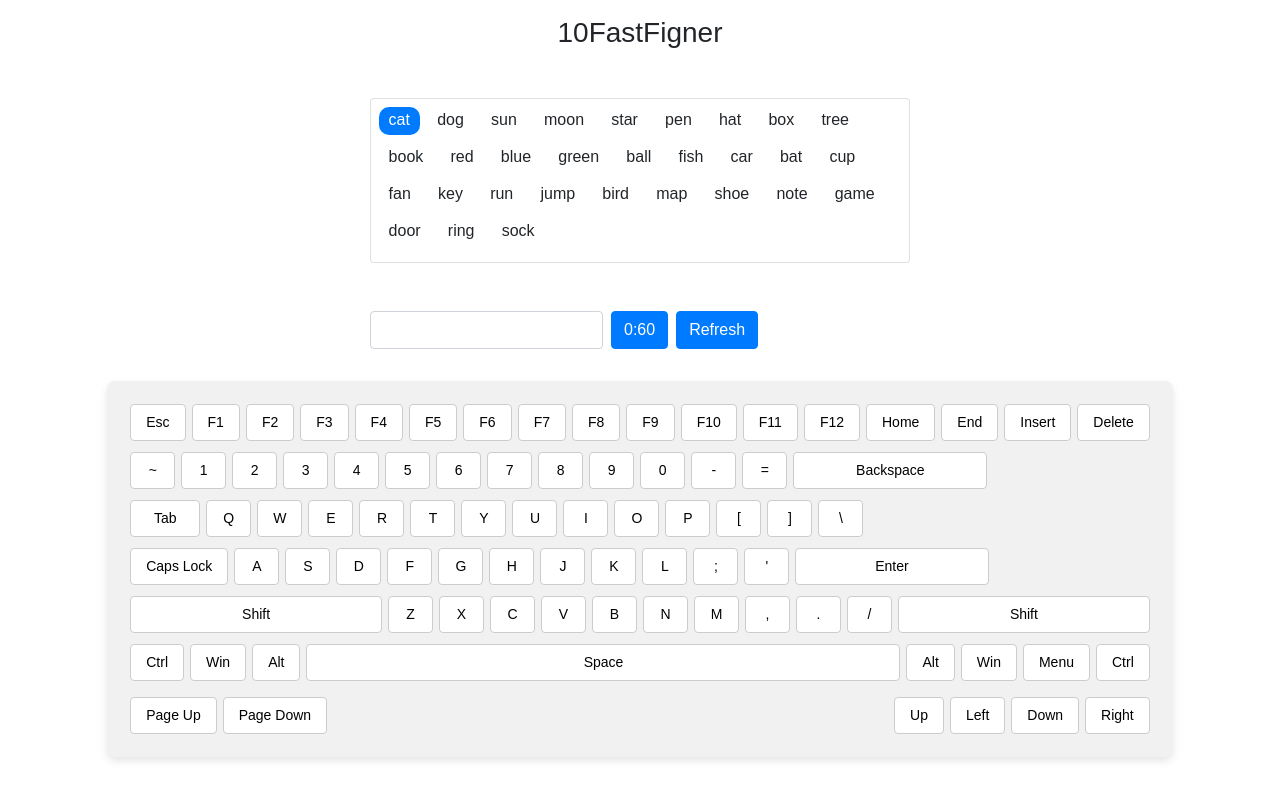
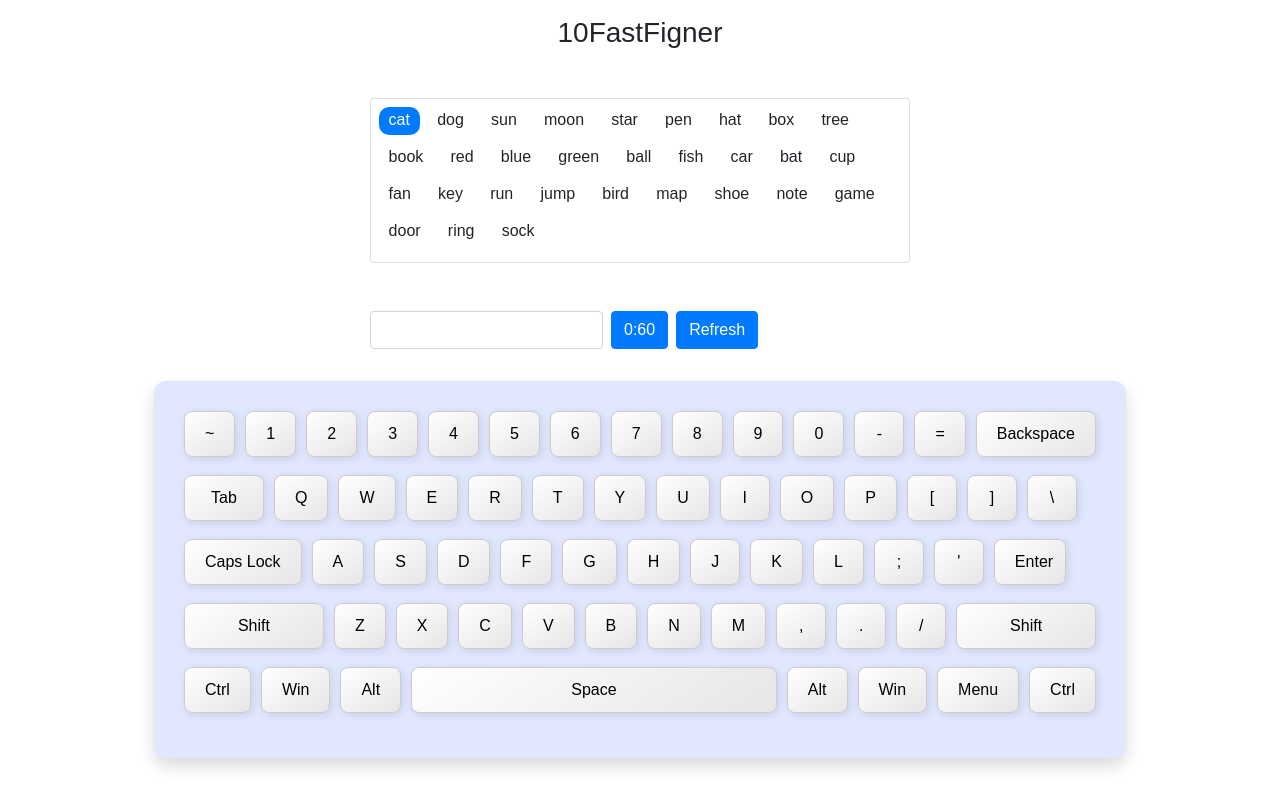
Before and after one commit to ajaymarathe/10-fast-fingers, a React (Create React App) app: page / in a window 1280 px wide. Built offline with nearby package versions, Linux system fonts and the light colour scheme; the HTML template or start-up script is replaced by a standard one.

Commit message:
added some ui and function changes to keyboard component.

```diff
--- a/src/App.js
+++ b/src/App.js
@@ -5,8 +5,6 @@ import WordBox from "./Components/WordBox";
 
 function App() {
   const [currentKey, setCurrentKeys] = useState("")
-
-  console.log('currentKey', currentKey)
 
   const listOfWords = [
     "cat",
--- a/src/Components/Keyboard.js
+++ b/src/Components/Keyboard.js
@@ -1,25 +1,6 @@
 import React from "react";
 
 const mainKeys = [
-  [
-    "Esc",
-    "F1",
-    "F2",
-    "F3",
-    "F4",
-    "F5",
-    "F6",
-    "F7",
-    "F8",
-    "F9",
-    "F10",
-    "F11",
-    "F12",
-    "Home",
-    "End",
-    "Insert",
-    "Delete",
-  ],
   [
     "~",
     "1",
@@ -42,12 +23,11 @@ const mainKeys = [
   ["Ctrl", "Win", "Alt", "Space", "Alt", "Win", "Menu", "Ctrl"],
 ];
 
-const navKeys = [["Page Up"], ["Page Down"]];
+const navKeys = [];
 
-const arrowKeys = [[""], ["Up"], ["Left", "Down", "Right"]];
+const arrowKeys = [];
 
 const Keyboard = ({ currentKey }) => {
-  console.log('currentKey', currentKey)
   return (
     <div className="keyboard-container mt-4">
       <div className="main-keys">
@@ -58,14 +38,16 @@ const Keyboard = ({ currentKey }) => {
                 <button
                   key={keyIndex}
                   className={`key-button ${
-                    currentKey?.toUpperCase() === key.toUpperCase() ? "text-primary selected-key" : ""
+                    currentKey?.toUpperCase() === key.toUpperCase()
+                      ? "text-primary selected-key"
+                      : ""
                   } ${key === "Backspace" ? "backspace-key" : ""} ${
                     key === "Tab" ? "tab-key" : ""
                   } ${key === "Caps Lock" ? "capslock-key" : ""} ${
                     key === "Enter" ? "enter-key" : ""
-                  } ${key === "Shift" ? "shift-key" : ""} ${
-                    key === "Space" ? "space-button" : ""
-                  }`}
+                  } ${key === "Shift" ? "shift-key" : ""}
+                  ${key === "Backspace" ? "shift-key" : ""}
+                  ${key === "Space" ? "space-button" : ""}`}
                 >
                   {key}
                 </button>
@@ -79,7 +61,14 @@ const Keyboard = ({ currentKey }) => {
           {navKeys.map((row, rowIndex) => (
             <div key={rowIndex} className="keyboard-row">
               {row.map((key, keyIndex) => (
-                <button key={keyIndex} className={`key-button special-key ${currentKey?.toUpperCase() === key ? "text-primary selected-key" : ""}`}>
+                <button
+                  key={keyIndex}
+                  className={`key-button special-key ${
+                    currentKey?.toUpperCase() === key
+                      ? "text-primary selected-key"
+                      : ""
+                  }`}
+                >
                   {key}
                 </button>
               ))}
@@ -90,7 +79,14 @@ const Keyboard = ({ currentKey }) => {
           {arrowKeys.map((row, rowIndex) => (
             <div key={rowIndex} className="keyboard-row">
               {row.map((key, keyIndex) => (
-                <button key={keyIndex}className={`key-button special-key ${currentKey?.toUpperCase() === key ? "text-primary selected-key" : ""}`}>
+                <button
+                  key={keyIndex}
+                  className={`key-button special-key ${
+                    currentKey?.toUpperCase() === key
+                      ? "text-primary selected-key"
+                      : ""
+                  }`}
+                >
                   {key}
                 </button>
               ))}
--- /dev/null
+++ b/src/Styles/Keyboard.css
@@ -0,0 +1,104 @@
+.keyboard-container {
+  display: inline-block;
+  padding: 25px;
+  background-color: #e0e7ff;
+  border-radius: 12px;
+  box-shadow: 0 8px 16px rgba(0, 0, 0, 0.15);
+}
+
+.main-keys .keyboard-row,
+.extra-keys .keyboard-row {
+  display: flex;
+  justify-content: flex-start;
+  margin-bottom: 8px;
+}
+
+.extra-keys {
+  display: flex;
+  margin-top: 15px;
+  justify-content: space-between;
+}
+
+.key-button {
+  background: linear-gradient(145deg, #ffffff, #e6e6e6);
+  border: 1px solid #ccc;
+  border-radius: 8px;
+  padding: 10px 20px;
+  margin: 5px;
+  font-size: 16px;
+  cursor: pointer;
+  text-align: center;
+  min-width: 50px;
+  transition: all 0.3s ease;
+  box-shadow: 2px 2px 8px rgba(0, 0, 0, 0.1);
+}
+
+.key-button:hover {
+  background: linear-gradient(145deg, #e0e7ff, #c0c9ff);
+  transform: scale(1.05);
+}
+
+.key-button:active {
+  background: #d0d7ff;
+  box-shadow: inset 2px 2px 5px rgba(0, 0, 0, 0.2);
+  transform: scale(0.95);
+}
+
+.backspace-key {
+  flex: 0.5;
+  text-align: center;
+}
+
+.tab-key {
+  min-width: 80px;
+}
+
+.capslock-key {
+  min-width: 100px;
+}
+
+.enter-key {
+  flex: 0.5;
+  text-align: center;
+}
+
+.shift-key {
+  flex: 1.5;
+}
+
+.space-button {
+  flex: 3;
+  min-width: 320px;
+}
+
+.selected-key {
+  background: #9ab3ff;
+  color: #ffffff;
+  box-shadow: 0 0 10px rgba(0, 0, 0, 0.3);
+}
+
+.special-key {
+  min-width: 80px;
+  background: #d1d8ff;
+  border: none;
+  box-shadow: 0 4px 6px rgba(0, 0, 0, 0.1);
+}
+
+.arrow-keys .keyboard-row {
+  display: flex;
+  justify-content: center;
+}
+
+.arrow-keys .key-button {
+  margin: 5px;
+  min-width: 50px;
+}
+
+.arrow-keys .keyboard-row:first-child .key-button {
+  visibility: hidden;
+}
+
+.nav-keys .keyboard-row {
+  display: flex;
+  justify-content: space-between;
+}
--- a/src/index.css
+++ b/src/index.css
@@ -5,99 +5,3 @@ body {
   padding: 0.1em 0.6em 0.2em;
   border-radius: 10px;
 }
-
-.keyboard-container {
-  display: inline-block;
-  padding: 20px;
-  background-color: #f1f1f1;
-  border-radius: 8px;
-  box-shadow: 0 4px 8px rgba(0, 0, 0, 0.1);
-}
-
-.main-keys .keyboard-row {
-  display: flex;
-  justify-content: flex-start;
-  margin-bottom: 5px;
-}
-
-.extra-keys {
-  display: flex;
-  margin-top: 10px;
-  justify-content: space-between;
-}
-
-.nav-keys, .arrow-keys {
-  display: flex;
-  justify-content: flex-start;
-}
-
-.key-button {
-  background-color: #fff;
-  border: 1px solid #ccc;
-  border-radius: 4px;
-  padding: 7px 15px;
-  margin: 3px;
-  font-size: 14px;
-  cursor: pointer;
-  text-align: center;
-  min-width: 45px;
-  transition: background-color 0.2s;
-}
-
-.key-button:hover {
-  background-color: #ddd;
-}
-
-.backspace-key {
-  flex: 0.5;
-  text-align: center;
-}
-
-.tab-key {
-  min-width: 70px;
-}
-
-.capslock-key {
-  min-width: 90px;
-}
-
-.enter-key {
-  flex: 0.5;
-  text-align: center;
-}
-
-.shift-key {
-  flex: 1.5;
-}
-
-.space-button {
-  flex: 3;
-  min-width: 300px;
-}
-
-.special-key {
-  min-width: 70px;
-}
-
-.arrow-keys .keyboard-row {
-  display: flex;
-  justify-content: center;
-}
-
-.arrow-keys .key-button {
-  margin: 3px;
-  min-width: 45px;
-}
-
-.arrow-keys .keyboard-row:first-child .key-button {
-  visibility: hidden;
-}
-
-.nav-keys .keyboard-row {
-  display: flex;
-  justify-content: space-between;
-}
-
-.selected-key {
-  background-color: #dddddd;
-}
--- a/src/index.js
+++ b/src/index.js
@@ -3,6 +3,8 @@ import ReactDOM from 'react-dom/client';
 import './index.css';
 import App from './App';
 import reportWebVitals from './reportWebVitals';
+
+import './Styles/Keyboard.css'
 
 // src/index.js
 import 'bootstrap/dist/css/bootstrap.min.css';
```
